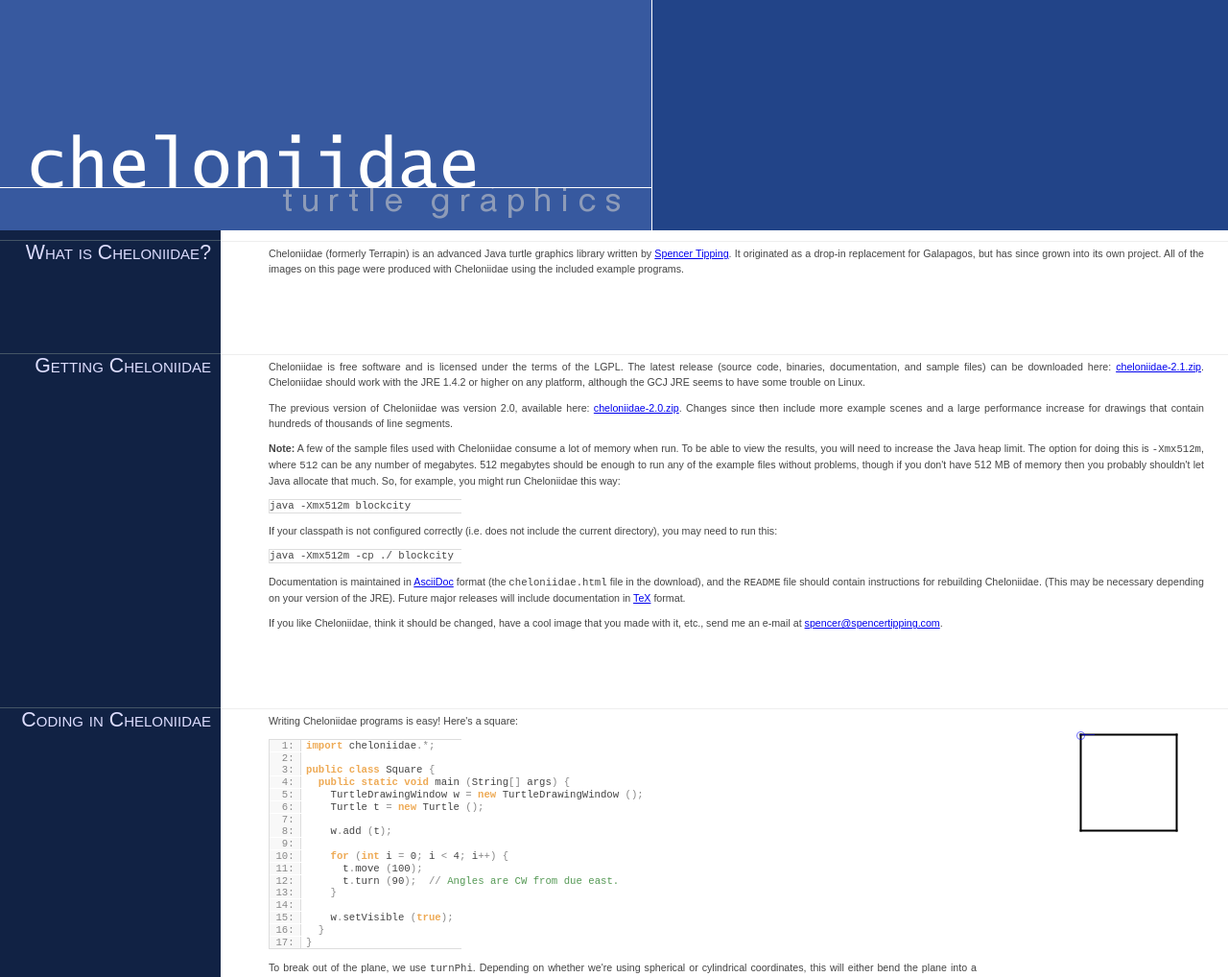
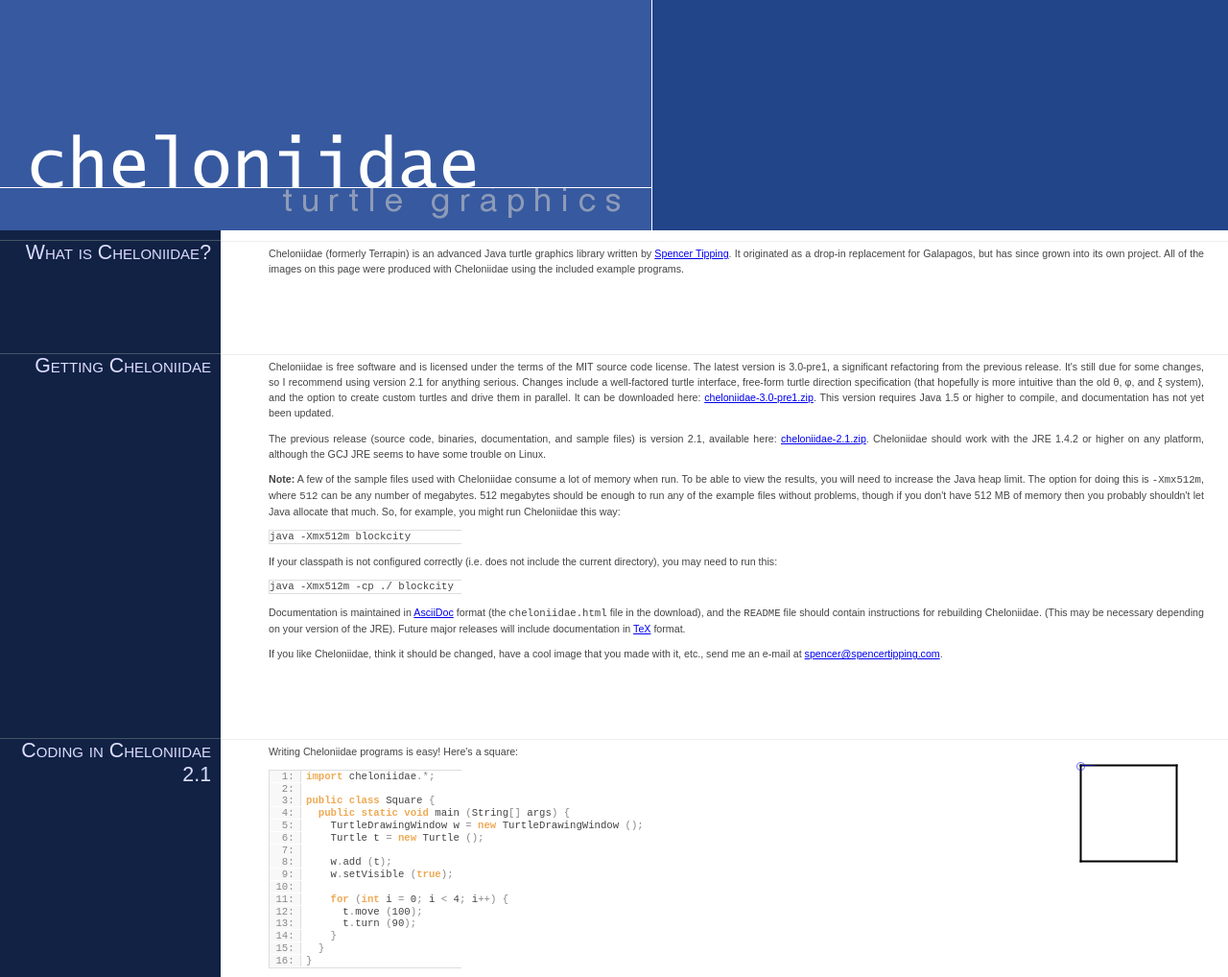
Before and after one commit to spencertipping/cheloniidae, a plain HTML site: page site/index.html in a window 1280 px wide. Shown: the top 1018 px of the page at 96% size. Drawn offline with Linux system fonts and the light colour scheme.

Commit message:
Updated index.html to point to the new binary.

```diff
--- a/site/index.html
+++ b/site/index.html
@@ -244,16 +244,19 @@
 		<div class="section" id="getting">
 			<div class="title">Getting Cheloniidae</div>
 			<div class="content">
-				Cheloniidae is free software and is licensed under the terms of the LGPL.
-				The latest release (source code, binaries, documentation, and sample files)
-				can be downloaded here: <a href="cheloniidae-2.1.zip">cheloniidae-2.1.zip</a>. Cheloniidae
+				Cheloniidae is free software and is licensed under the terms of the MIT source code license.
+        The latest version is 3.0-pre1, a significant refactoring from the previous release. It's still
+        due for some changes, so I recommend using version 2.1 for anything serious. Changes include
+        a well-factored turtle interface, free-form turtle direction specification (that hopefully is
+        more intuitive than the old &theta;, &phi;, and &xi; system), and the option to create custom
+        turtles and drive them in parallel. It can be downloaded here:
+        <a href="cheloniidae-3.0-pre1.zip">cheloniidae-3.0-pre1.zip</a>. This version requires Java
+        1.5 or higher to compile, and documentation has not yet been updated.
+        <p></p>
+				The previous release (source code, binaries, documentation, and sample files)
+				is version 2.1, available here: <a href="cheloniidae-2.1.zip">cheloniidae-2.1.zip</a>. Cheloniidae
 				should work with the JRE 1.4.2 or higher on any platform, although
 				the GCJ JRE seems to have some trouble on Linux.
-				<p></p>
-				The previous version of Cheloniidae was version 2.0, available here: <a
-				href="cheloniidae-2.0.zip">cheloniidae-2.0.zip</a>. Changes since then include
-				more example scenes and a large performance increase for drawings that
-				contain hundreds of thousands of line segments.
 				<p></p>
 				<strong>Note:</strong> A few of the sample files used with Cheloniidae consume a lot
 				of memory when run. To be able to view the results, you will need to increase the
@@ -279,7 +282,7 @@
 		</div>
 
 		<div class="section" id="coding">
-			<div class="title">Coding in Cheloniidae</div>
+			<div class="title">Coding in Cheloniidae 2.1</div>
 			<div class="content">
 				Writing Cheloniidae programs is easy! Here's a square:
 				<img src="square.png" alt="Square in Cheloniidae">
@@ -293,13 +296,12 @@ public class Square {
 		Turtle t = new Turtle ();
 
 		w.add (t);
+    w.setVisible (true);
 
 		for (int i = 0; i &lt; 4; i++) {
 			t.move (100);
-			t.turn (90);	// Angles are CW from due east.
-		}
-
-		w.setVisible (true);
+      t.turn (90);
+    }
 	}
 }
 </pre>
```
Also changed, not shown: 1 other file.
